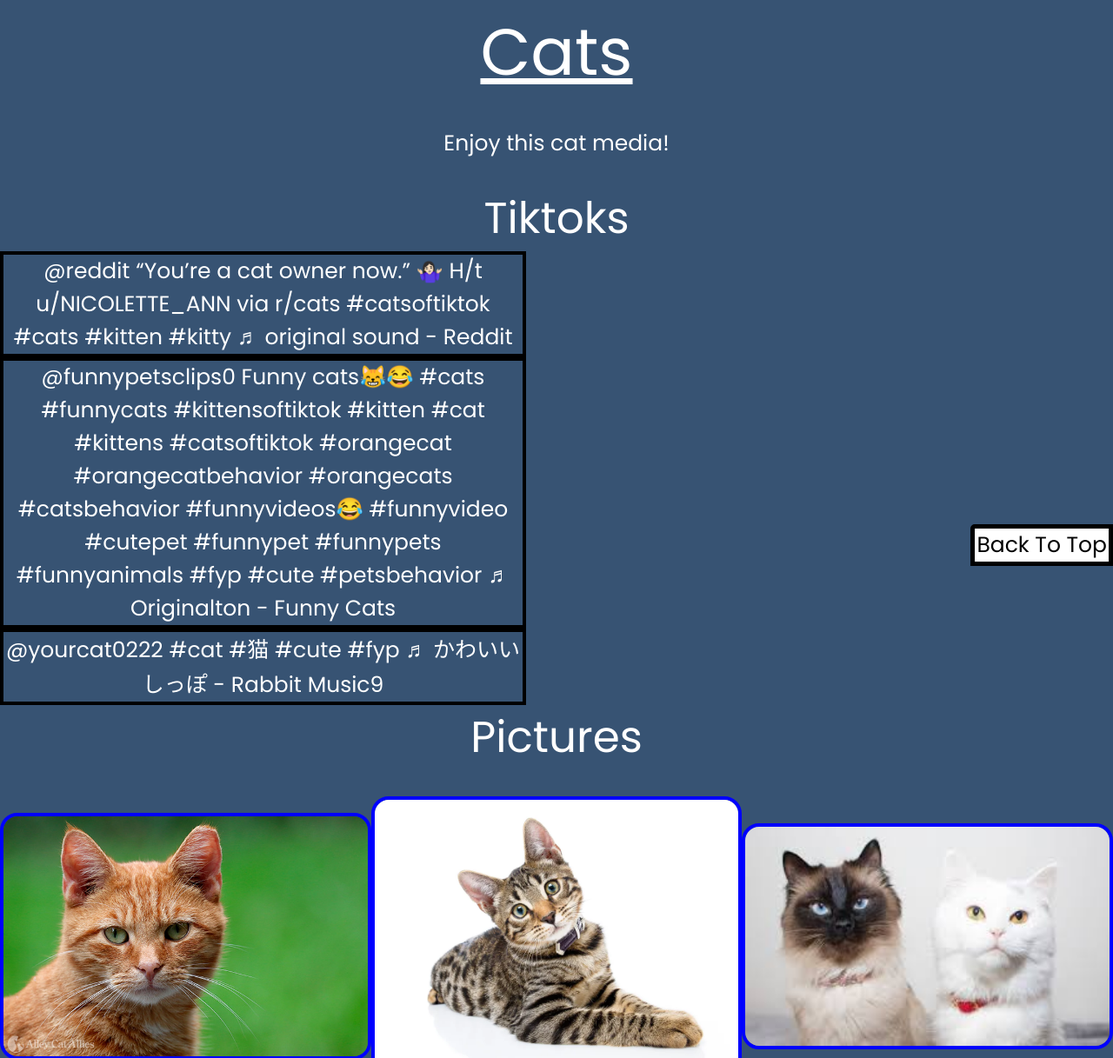
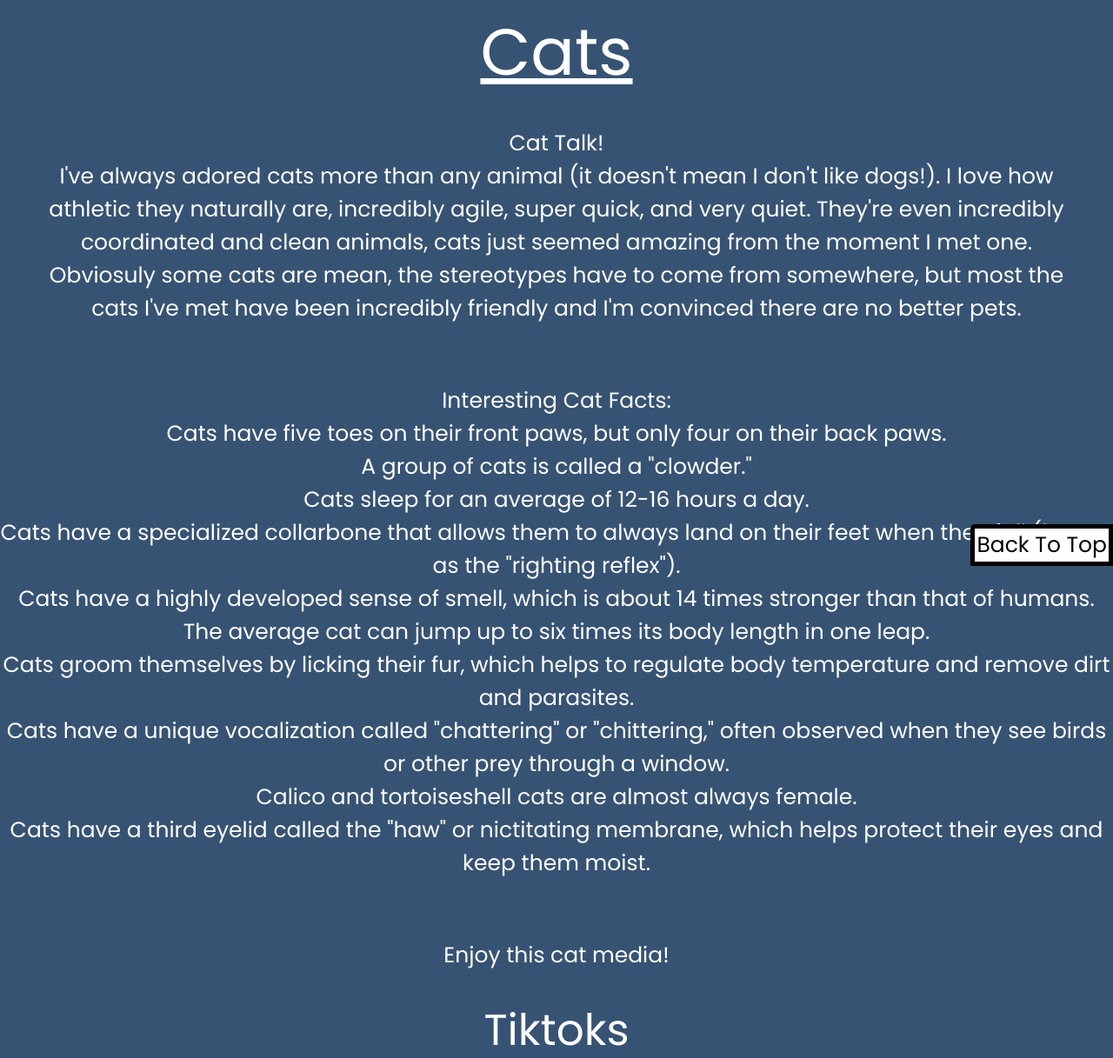
Before and after one commit to AlexUmich/AlexUmich.github.io, a plain HTML site: page cats.html in a window 1280 px wide. Shown: the part 149-1366 px from the top of the page at 87% size. Drawn offline with Linux system fonts and the light colour scheme; a script that the page names is missing.

Commit message:
Update cats.html

```diff
--- a/cats.html
+++ b/cats.html
@@ -19,6 +19,33 @@
         <div><a href="penguins.html">Penguins</a></div>
     </nav>
     <header><h1>Cats</h1></header>
+    <div class="introtext" id="main">
+        <p>Cat Talk!</p>
+    </div>
+    <p>
+        I've always adored cats more than any animal (it doesn't mean I don't like dogs!).
+        I love how athletic they naturally are, incredibly agile, super quick, and very quiet.
+        They're even incredibly coordinated and clean animals, cats just seemed amazing from the
+        moment I met one. Obviosuly some cats are mean, the stereotypes have to come from somewhere,
+        but most the cats I've met have been incredibly friendly and I'm convinced there are no better pets.
+    </p>
+    <br>
+    <div class="introtext" id="main">
+        <p>Interesting Cat Facts:</p>
+    </div>
+    <ul>
+        <li>Cats have five toes on their front paws, but only four on their back paws.</li>
+        <li>A group of cats is called a "clowder."</li>
+        <li>Cats sleep for an average of 12-16 hours a day.</li>
+        <li>Cats have a specialized collarbone that allows them to always land on their feet when they fall (known as the "righting reflex").</li>
+        <li>Cats have a highly developed sense of smell, which is about 14 times stronger than that of humans.</li>
+        <li>The average cat can jump up to six times its body length in one leap.</li>
+        <li>Cats groom themselves by licking their fur, which helps to regulate body temperature and remove dirt and parasites.</li>
+        <li>Cats have a unique vocalization called "chattering" or "chittering," often observed when they see birds or other prey through a window.</li>
+        <li>Calico and tortoiseshell cats are almost always female.</li>
+        <li>Cats have a third eyelid called the "haw" or nictitating membrane, which helps protect their eyes and keep them moist.</li>
+    </ul>
+    <br>
     <div class="introtext" id="main">
         <p>Enjoy this cat media!</p>
     </div>
```
